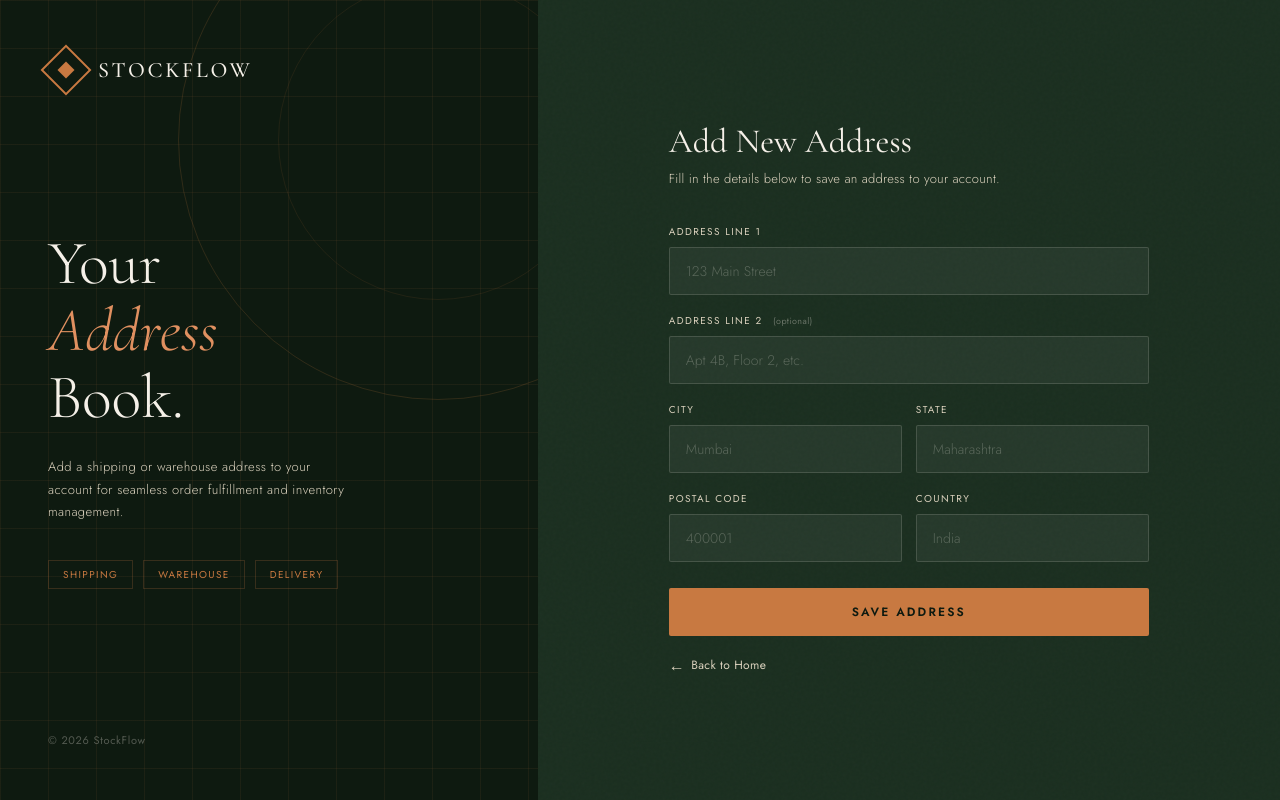
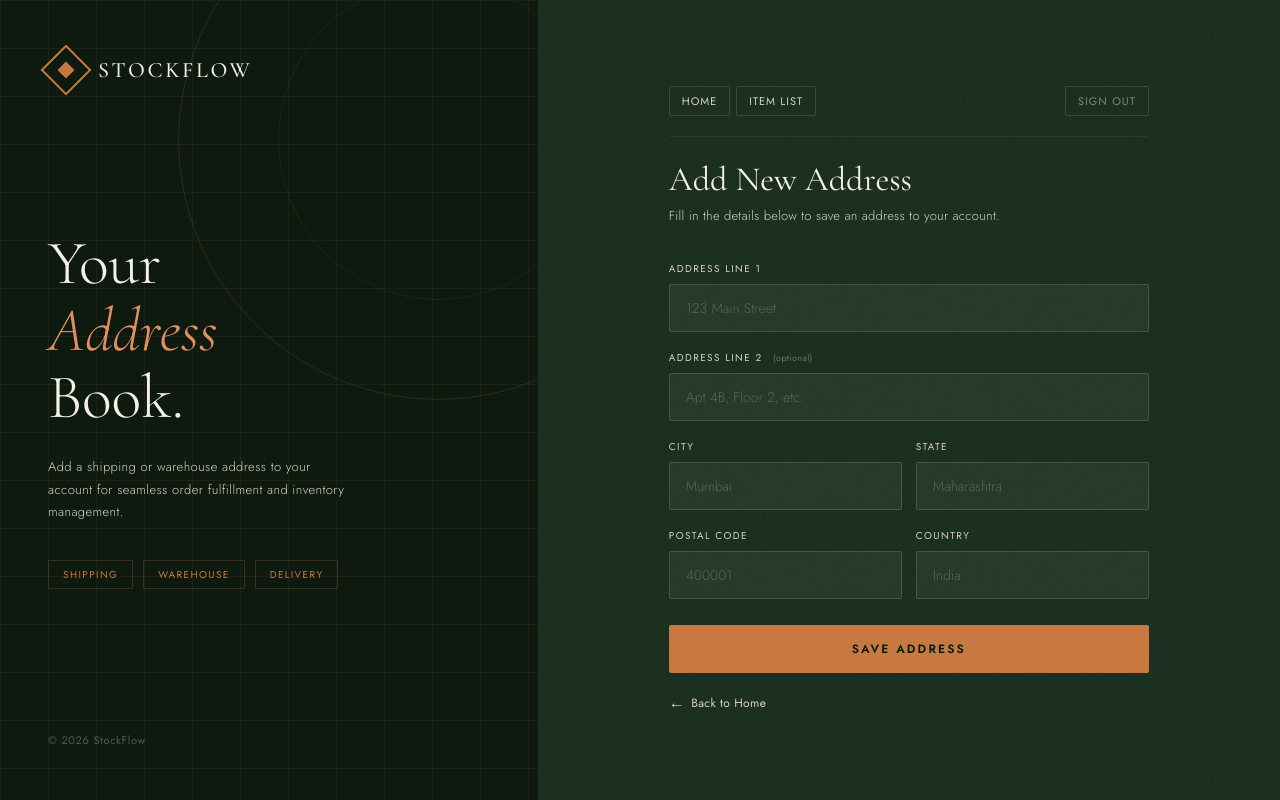
Before and after one commit to MrBottleTree/stock-flow, a Django app: template core/templates/add_address.html in a window 1280 px wide. Run offline with Django 5.2, Linux system fonts and the light colour scheme; the template is opened without the code that fills it, so the values that code supplies are empty.

Commit message:
fix: navigation through frontend

```diff
--- a/core/templates/add_address.html
+++ b/core/templates/add_address.html
@@ -410,6 +410,46 @@
         grid-template-columns: 1fr;
       }
     }
+    /* ── QUICK NAV ───────────────────────────────────── */
+    .quick-nav {
+      display: flex;
+      align-items: center;
+      gap: 6px;
+      flex-wrap: wrap;
+      margin-bottom: 24px;
+      padding-bottom: 20px;
+      border-bottom: 1px solid rgba(200,121,65,0.12);
+    }
+
+    .quick-nav-link {
+      font-size: 11px;
+      font-weight: 400;
+      letter-spacing: 0.09em;
+      text-transform: uppercase;
+      color: var(--cream-dim);
+      text-decoration: none;
+      padding: 6px 12px;
+      border: 1px solid rgba(245,240,232,0.14);
+      border-radius: 2px;
+      transition: color 0.2s, border-color 0.2s, background 0.2s;
+    }
+
+    .quick-nav-link:hover {
+      color: var(--cream);
+      border-color: rgba(245,240,232,0.35);
+      background: rgba(255,255,255,0.04);
+    }
+
+    .quick-nav-signout {
+      color: rgba(245,240,232,0.45);
+      margin-left: auto;
+    }
+
+    .quick-nav-signout:hover {
+      color: var(--cream-dim);
+      border-color: rgba(245,240,232,0.25);
+    }
+
   </style>
 </head>
 
@@ -448,6 +488,18 @@
     <!-- ── FORM PANEL ── -->
     <main class="form-panel">
       <div class="form-card">
+
+        <!-- Quick Nav -->
+        <div class="quick-nav">
+          <a href="{% url 'home' %}" class="quick-nav-link">Home</a>
+          <a href="{% url 'items' %}" class="quick-nav-link">Item List</a>
+          {% if user_type == 'buyer' %}
+            <a href="{% url 'order_history' %}" class="quick-nav-link">My Orders</a>
+          {% elif user_type == 'seller' %}
+            <a href="{% url 'inventory' %}" class="quick-nav-link">My Inventory</a>
+          {% endif %}
+          <a href="{% url 'signout_page' %}" class="quick-nav-link quick-nav-signout">Sign Out</a>
+        </div>
 
         <!-- Django Messages -->
         {% if messages %}
--- a/core/templates/inventory.html
+++ b/core/templates/inventory.html
@@ -381,7 +381,8 @@
     </a>
     <nav class="nav-actions">
       <a class="nav-link" href="{% url 'items' %}">Item List</a>
-      <a class="nav-link primary" href="{% url 'inventory' %}">Inventory</a>
+      <a class="nav-link primary" href="{% url 'inventory' %}">My Inventory</a>
+      <a class="nav-link" href="{% url 'add_address' %}">Add Address</a>
       <a class="nav-link" href="{% url 'signout_page' %}">Sign Out</a>
     </nav>
   </header>
```
Also changed, not shown: core/templates/home.html (+20 -13 lines), core/templates/items.html (+7 -2 lines), core/templates/order_history.html (+4 -3 lines), core/views.py (+6 -1 lines), 1 other file.
